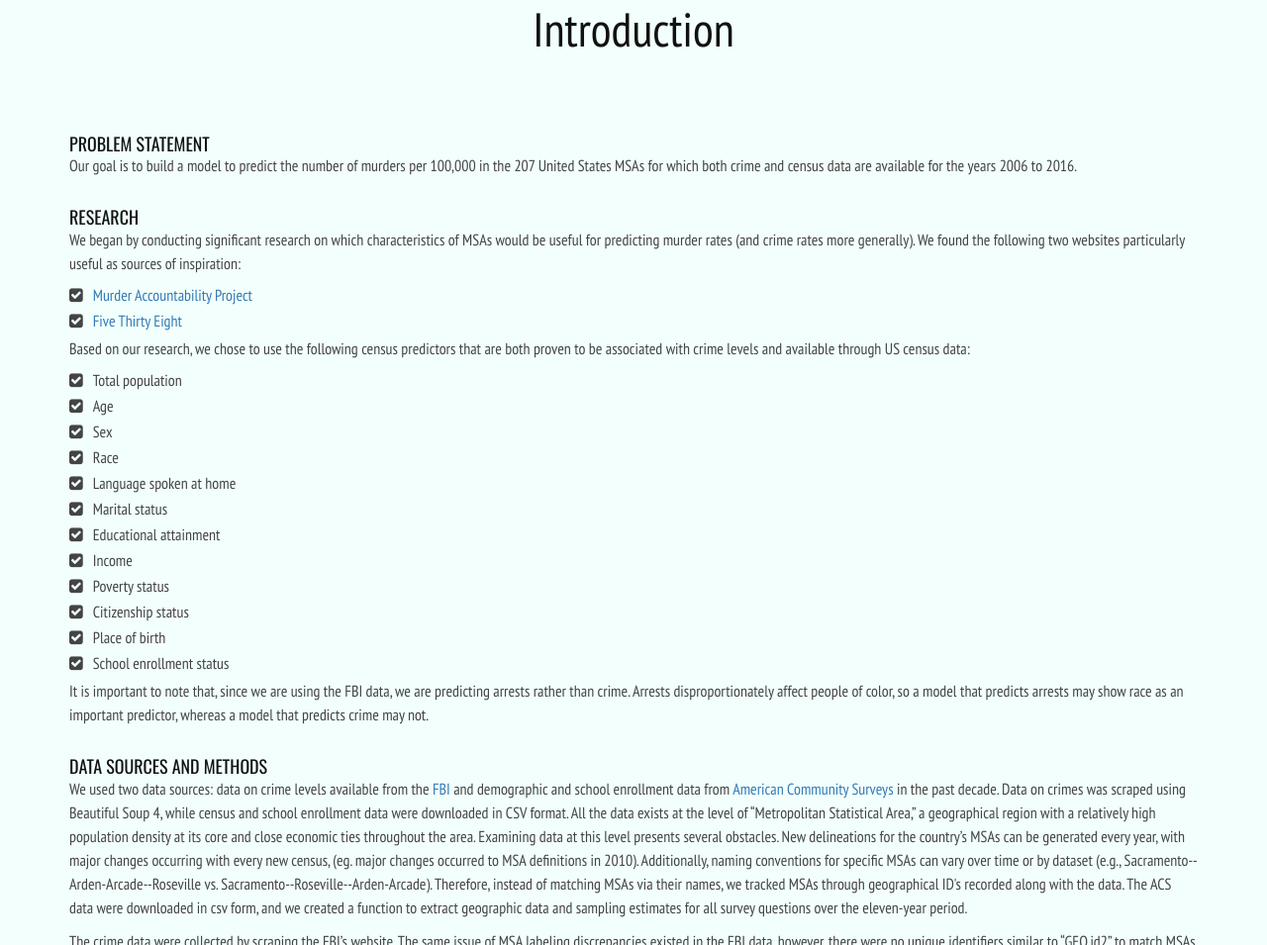
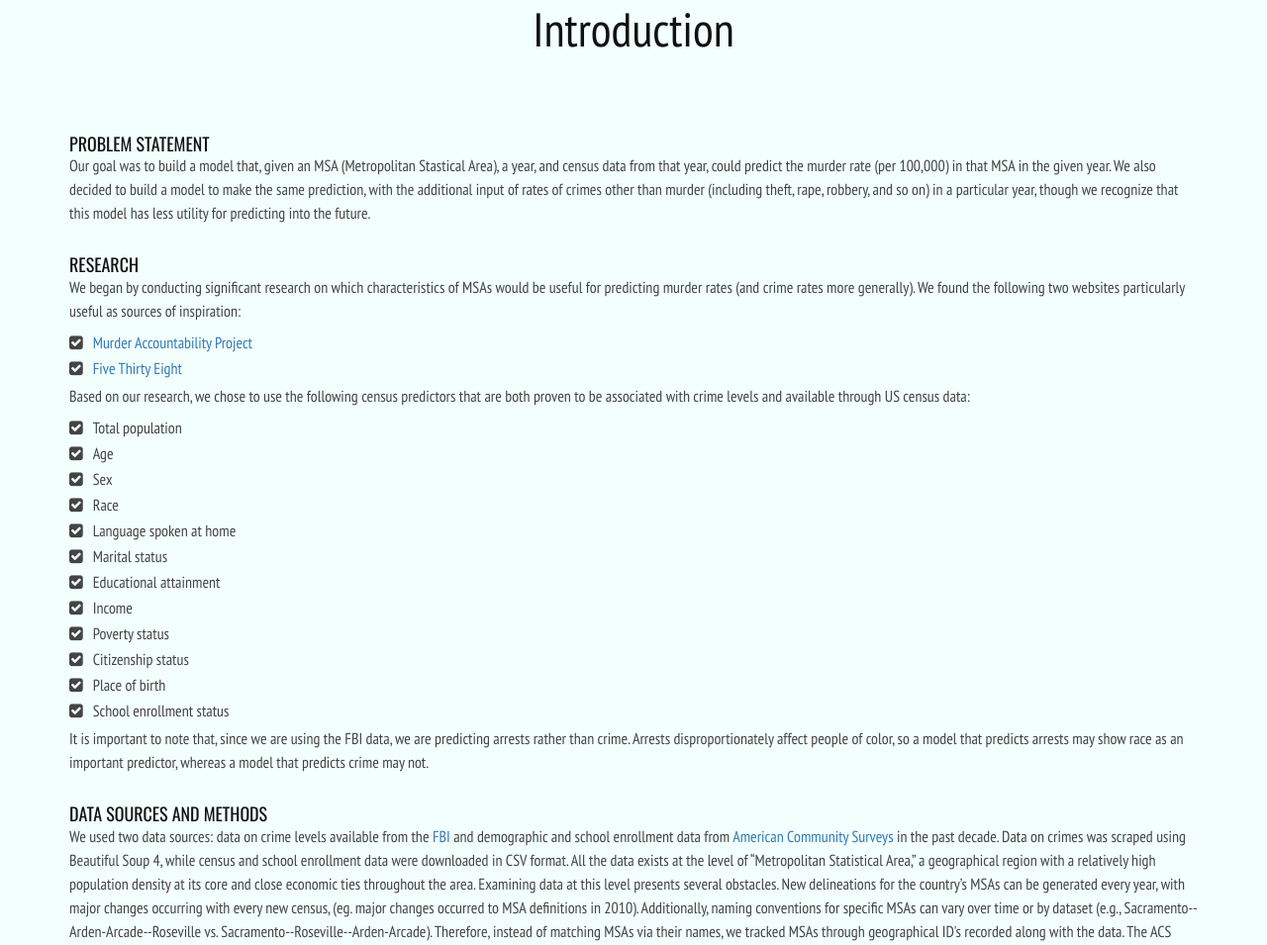
Before and after one commit to emilylaiken/emilylaiken.github.io, a plain HTML site: page index.html in a window 1280 px wide. Shown: the part 794-1749 px from the top of the page at 99% size. Drawn offline with nearby package versions, Linux system fonts and the light colour scheme; some packages are replaced by stand-ins of ours.

Commit message:
problem statement

```diff
--- a/index.html
+++ b/index.html
@@ -116,7 +116,7 @@
             </div>
                    <div class="about-text">
                         <h4>Problem Statement</h4>
-                       <p>Our goal is to build a model to predict the number of murders per 100,000 in the 207 United States MSAs for which both crime and census data are available for the years 2006 to 2016. </p>
+                       <p>Our goal was to build a model that, given an MSA (Metropolitan Stastical Area), a year, and census data from that year, could predict the murder rate (per 100,000) in that MSA in the given year. We also decided to build a model to make the same prediction, with the additional input of rates of crimes other than murder (including theft, rape, robbery, and so on) in a particular year, though we recognize that this model has less utility for predicting into the future.</p>
                    </div>
                    <br />
 
```
